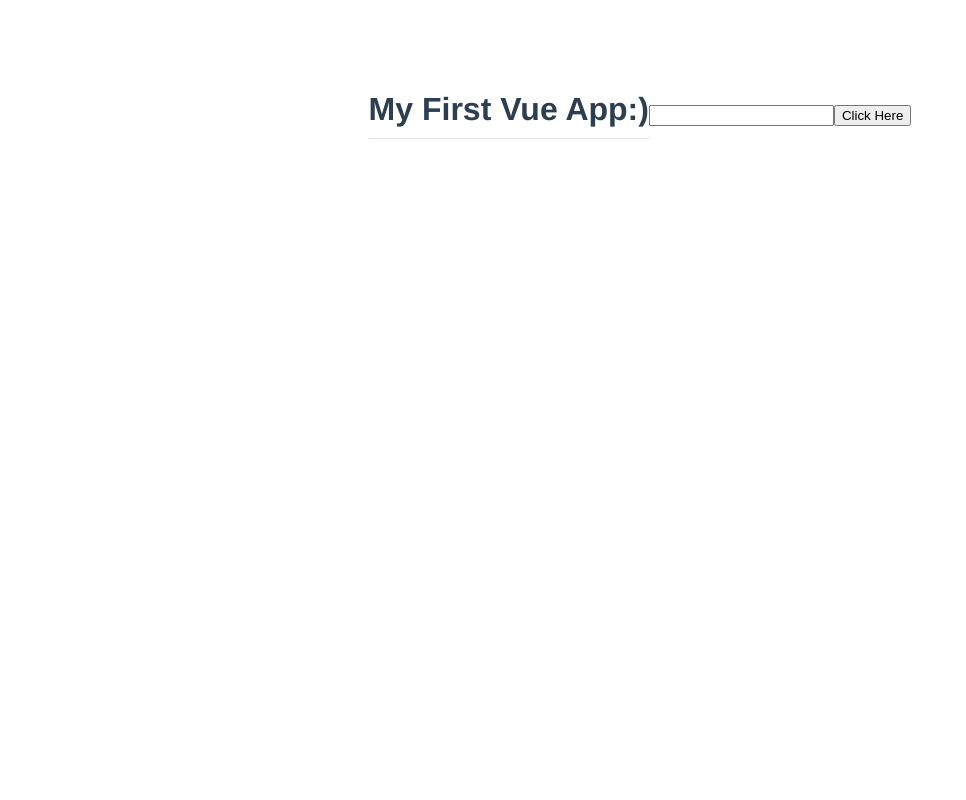
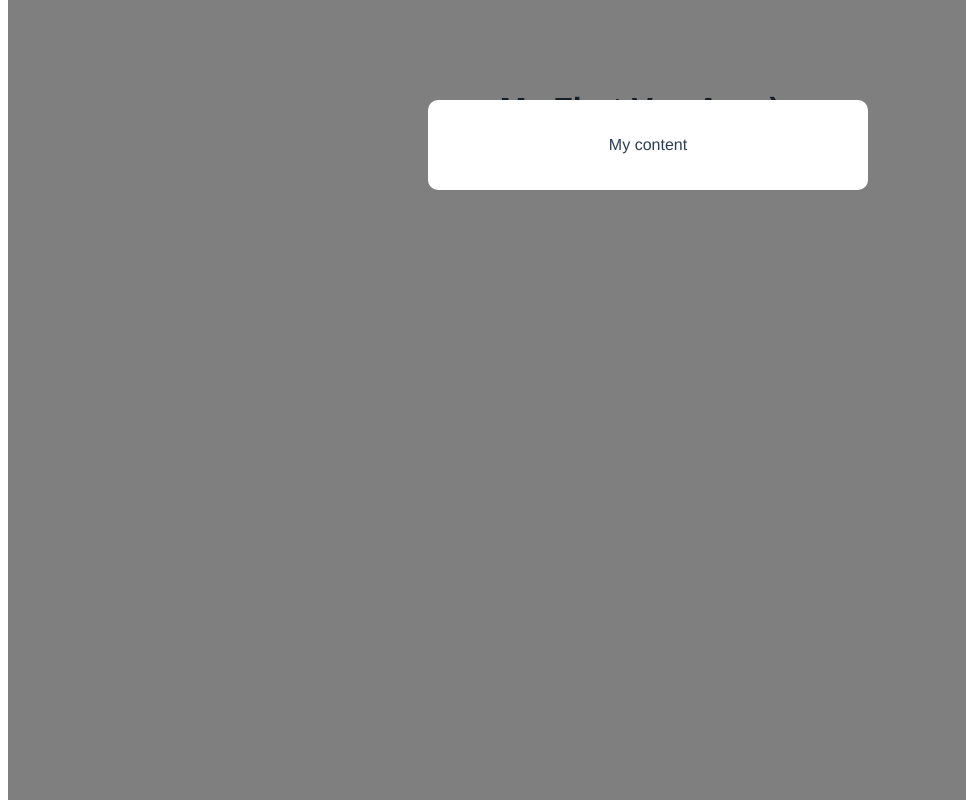
Before and after one commit to tehau26nz/modal-project, a Vue app: page / in a window 1280 px wide. Shown: the whole page, without its empty margins (0-966 px from the left). Built offline with nearby package versions, Linux system fonts and the light colour scheme.

Commit message:
Multiple components

```diff
--- a/src/App.vue
+++ b/src/App.vue
@@ -1,12 +1,14 @@
 <template>
   <h1>{{title}}</h1>
-  <input type="text" ref="name">
-  <button @click="handleClick">Click Here</button>
+  <Modal/>
 </template>
 
 <script>
+import Modal from './components/Modal.vue'
+
 export default {
   name: 'App',
+  components: {Modal},
   data(){
     return{
       title: 'My First Vue App:)'
--- /dev/null
+++ b/src/components/Modal.vue
@@ -0,0 +1,24 @@
+<template>
+    <div class="backdrop">
+        <div class="modal">
+            <p>My content</p>
+        </div>
+    </div>
+</template>
+
+<style>
+    .modal{
+        width: 400px;
+        padding: 20px;
+        margin: 100px auto;
+        background: white;
+        border-radius: 10px;
+    }
+    .backdrop{
+        top: 0;
+        position: fixed;
+        background: rgba(0,0,0,0.5);
+        width: 100%;
+        height: 100%;
+    }
+</style>
```
Also changed, not shown: src/components/HelloWorld.vue (deleted, +0 -57 lines).
